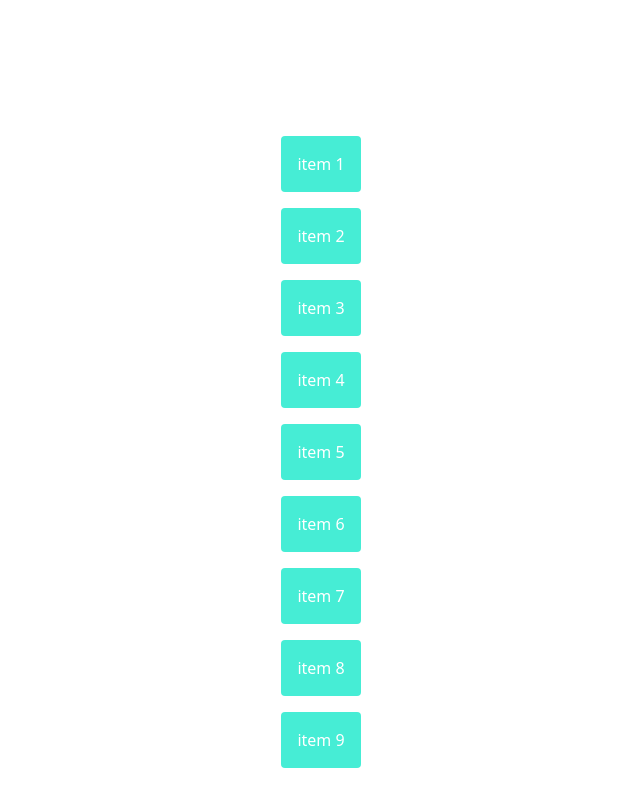
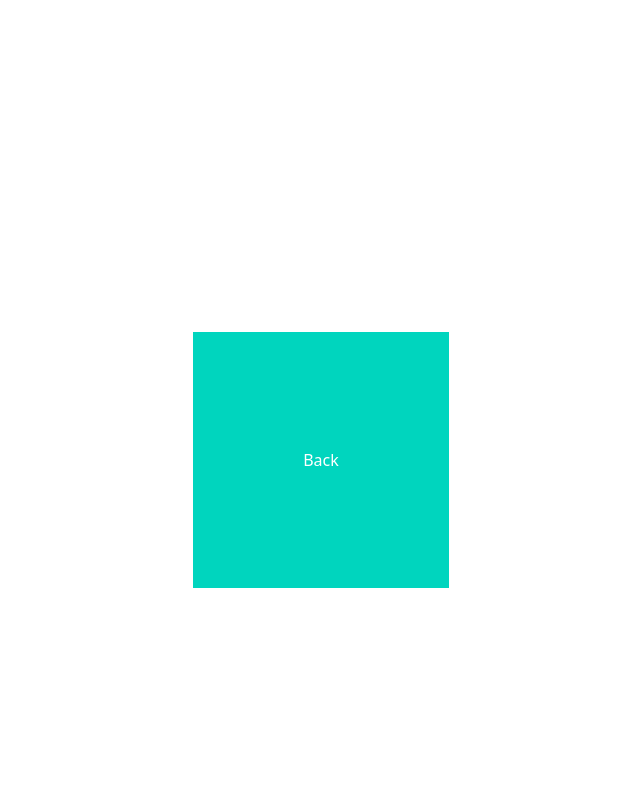
Before and after one commit to G1DY/FramerMotion, a React (Vite) app in the folder keyframes/: page / in a window 1280 px wide. Shown: the part 740-1546 px from the top of the page, without its empty margins (319-959 px from the left). Built offline with nearby package versions, Linux system fonts and the light colour scheme.

Commit message:
flipping Card project using whileInView

```diff
--- a/keyframes/src/App.tsx
+++ b/keyframes/src/App.tsx
@@ -1,4 +1,4 @@
-import StaggerList from "./WhileInView/StaggerList";
+import FlippingCard from "./WhileInView/FlippingCard";
 
 const App = () => {
   return (
@@ -20,7 +20,8 @@ const App = () => {
       {/* <HoverLinkedScale /> */}
       {/* <MovingBox /> */}
       {/* <RotatingBox /> */}
-      <StaggerList />
+      {/* <StaggerList /> */}
+      <FlippingCard />
     </div>
   );
 };
--- /dev/null
+++ b/keyframes/src/WhileInView/FlippingCard.tsx
@@ -0,0 +1,25 @@
+import { motion } from "framer-motion";
+const FlippingCard = () => {
+  return (
+    <div className="perspective-1000 w-64 h-64">
+      <motion.div
+        initial={{ rotateY: 0 }}
+        whileInView={{ rotateY: 180 }}
+        transition={{ duration: 2 }}
+        style={{ transformStyle: "preserve-3d" }}
+        className=" relative w-full h-full"
+      >
+        <div className=" absolute w-full h-full text-white justify-center flex items-center bg-teal-400">
+          Front
+        </div>
+        <div
+          style={{ transform: "rotateY(180deg)" }}
+          className=" absolute w-full h-full justify-center flex text-white items-center bg-teal-400"
+        >
+          Back
+        </div>
+      </motion.div>
+    </div>
+  );
+};
+export default FlippingCard;
```
